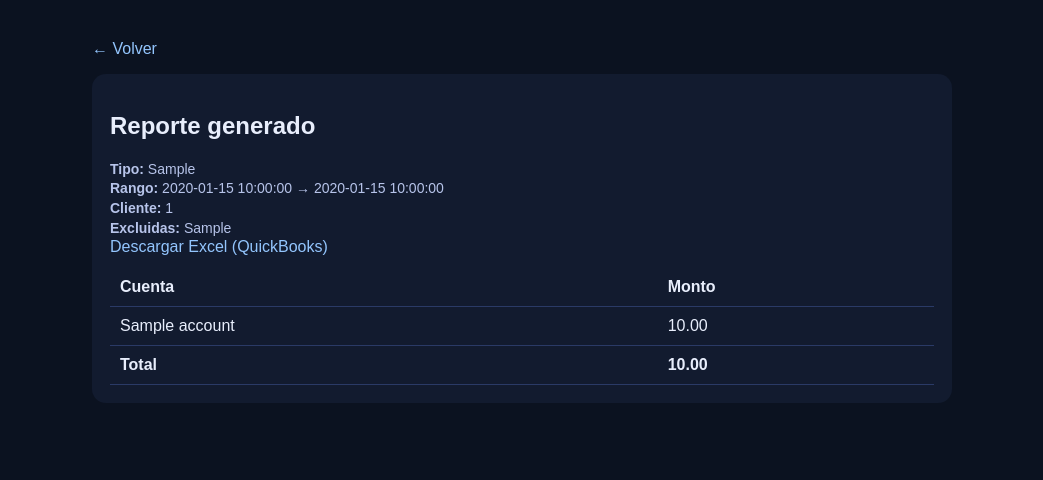
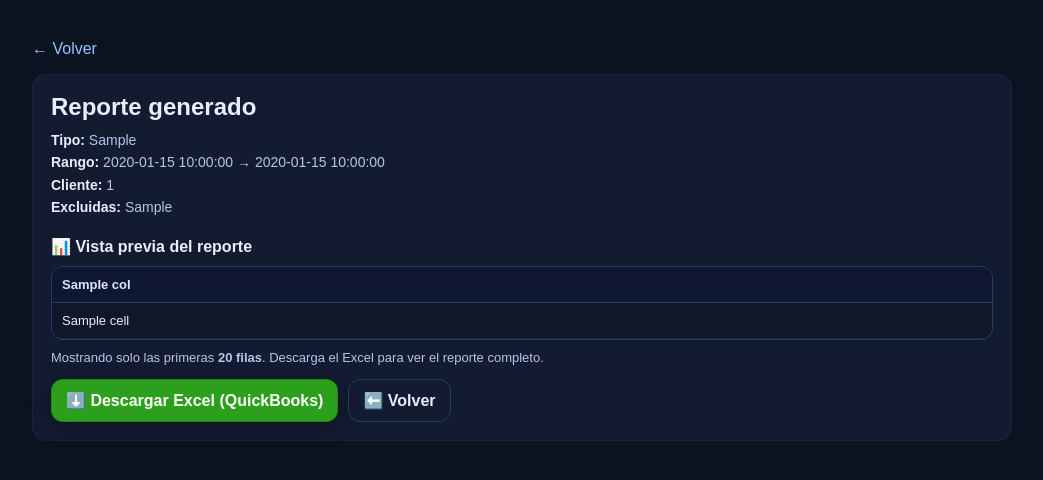
Before and after one commit to Brodrig2199/QBO_portal, a Flask app: template templates/results.html in a window 1280 px wide. Shown: the top 480 px of the page, without its empty margins (118-1161 px from the left). Run offline with Flask 3, Linux system fonts and the light colour scheme; the template is opened without the code that fills it: most values are stand-ins (such as "Sample title", 1, 10 or a date in 2020).

Commit message:
Add files via upload

```diff
--- a/templates/results.html
+++ b/templates/results.html
@@ -5,13 +5,107 @@
   <meta name="viewport" content="width=device-width,initial-scale=1" />
   <title>Resultado</title>
   <style>
-    body { font-family: Arial, sans-serif; background:#0b1220; color:#e8eefc; }
-    .wrap { max-width: 860px; margin: 40px auto; padding: 0 16px; }
-    .card { background:#121b2f; padding: 18px; border-radius: 14px; margin-top: 16px; }
-    table { width:100%; border-collapse: collapse; margin-top:12px; }
-    th, td { border-bottom: 1px solid #2a3a66; padding:10px; text-align:left; }
-    a { color:#93c5fd; text-decoration:none; }
-    .meta { color:#b7c4ea; font-size: 14px; line-height: 1.4; }
+    :root{
+      --bg:#0b1220;
+      --card:#121b2f;
+      --text:#e8eefc;
+      --muted:#b7c4ea;
+      --line:#2a3a66;
+      --link:#93c5fd;
+
+      --green:#2ca01c;
+      --green2:#238c16;
+      --btn:#1f2a44;
+      --btn2:#2a3a66;
+    }
+    body { font-family: Arial, sans-serif; background:var(--bg); color:var(--text); margin:0; }
+    .wrap { max-width: 980px; margin: 40px auto; padding: 0 16px; }
+    .card { background:var(--card); padding: 18px; border-radius: 14px; margin-top: 16px; border:1px solid rgba(255,255,255,0.04); }
+    a { color:var(--link); text-decoration:none; }
+    a:hover { text-decoration: underline; }
+
+    .meta { color:var(--muted); font-size: 14px; line-height: 1.6; margin-top: 8px;}
+    .meta b{ color: var(--text); }
+
+    h2 { margin: 0 0 8px 0; }
+    h4 { margin: 18px 0 10px 0; }
+
+    /* Table */
+    .table-wrap{
+      max-height: 450px;
+      overflow: auto;
+      border: 1px solid var(--line);
+      border-radius: 12px;
+      margin-top: 10px;
+      background: rgba(0,0,0,0.15);
+    }
+    table { width:100%; border-collapse: collapse; min-width: 720px; }
+    thead th{
+      position: sticky;
+      top: 0;
+      background: #0f1830;
+      color: #dbe6ff;
+      z-index: 2;
+      border-bottom: 1px solid var(--line);
+      padding: 10px;
+      text-align: left;
+      font-size: 13px;
+    }
+    tbody td{
+      border-bottom: 1px solid rgba(42,58,102,0.6);
+      padding: 10px;
+      font-size: 13px;
+      vertical-align: top;
+    }
+    tbody tr:hover td{ background: rgba(147,197,253,0.06); }
+    .right{ text-align:right; }
+    .bold{ font-weight:700; }
+    .summary{
+      background: rgba(183,196,234,0.08);
+      font-weight:700;
+    }
+    .note{ color: var(--muted); font-size: 13px; margin-top: 10px; }
+
+    /* Buttons */
+    .actions{
+      display:flex;
+      gap:10px;
+      flex-wrap: wrap;
+      margin-top: 14px;
+    }
+    .btn{
+      display:inline-flex;
+      align-items:center;
+      gap:8px;
+      padding: 11px 14px;
+      border-radius: 12px;
+      border: 1px solid rgba(255,255,255,0.10);
+      background: var(--btn);
+      color: var(--text);
+      text-decoration: none;
+      font-weight: 700;
+      box-shadow: 0 6px 20px rgba(0,0,0,0.25);
+    }
+    .btn:hover{ background: #223056; text-decoration:none; }
+    .btn-green{
+      background: var(--green);
+      border-color: rgba(0,0,0,0.15);
+      color: #ffffff;
+    }
+    .btn-green:hover{
+      background: var(--green2);
+      text-decoration:none;
+    }
+    .btn-outline{
+      background: transparent;
+      border: 1px solid var(--btn2);
+      color: var(--text);
+      box-shadow:none;
+    }
+    .btn-outline:hover{
+      background: rgba(42,58,102,0.25);
+      text-decoration:none;
+    }
   </style>
 </head>
 <body>
@@ -28,35 +122,49 @@
         <div><b>Excluidas:</b> {{ data.meta.excluded_accounts }}</div>
       </div>
 
+      <h4>📊 Vista previa del reporte</h4>
+
+      <div class="table-wrap">
         <table>
           <thead>
             <tr>
-            <th>Cuenta</th>
-            <th>Monto</th>
+              {% for col in data.table.columns %}
+                <th>{{ col }}</th>
+              {% endfor %}
             </tr>
           </thead>
+
           <tbody>
-          {% for r in data.rows %}
-            <tr>
-              <td>{{ r.account }}</td>
-              <td>{{ "%.2f"|format(r.amount) }}</td>
+            {% for row in data.table.rows[:20] %}
+              <tr class="{% if row.is_header or row.is_summary %}summary{% endif %}">
+                {% for cell in row.cells %}
+                  {% if loop.index0 == 0 %}
+                    <td style="padding-left: {{ row.level * 18 }}px;">
+                      {{ cell }}
+                    </td>
+                  {% else %}
+                    <td class="right">{{ cell }}</td>
+                  {% endif %}
+                {% endfor %}
               </tr>
             {% endfor %}
           </tbody>
-        <tfoot>
-          <tr>
-            <th>Total</th>
-            <th>
-              {{ "%.2f"|format(data.rows|sum(attribute="amount")) }}
-            </th>
-          </tr>
-        </tfoot>
-        <a class="btn btn-success" href="{{ url_for('download_qbo_report_xlsx') }}">
-          Descargar Excel (QuickBooks)
+        </table>
+      </div>
+
+      <div class="note">
+        Mostrando solo las primeras <b>20 filas</b>. Descarga el Excel para ver el reporte completo.
+      </div>
+
+      <div class="actions">
+        <a href="{{ url_for('download_qbo_report_xlsx') }}" class="btn btn-green">
+          ⬇️ Descargar Excel (QuickBooks)
         </a>
 
-
-      </table>
+        <a href="{{ url_for('reports') }}" class="btn btn-outline">
+          ⬅️ Volver
+        </a>
+      </div>
     </div>
   </div>
 </body>
```
Lines whose indentation alone changed are shown as unchanged.
